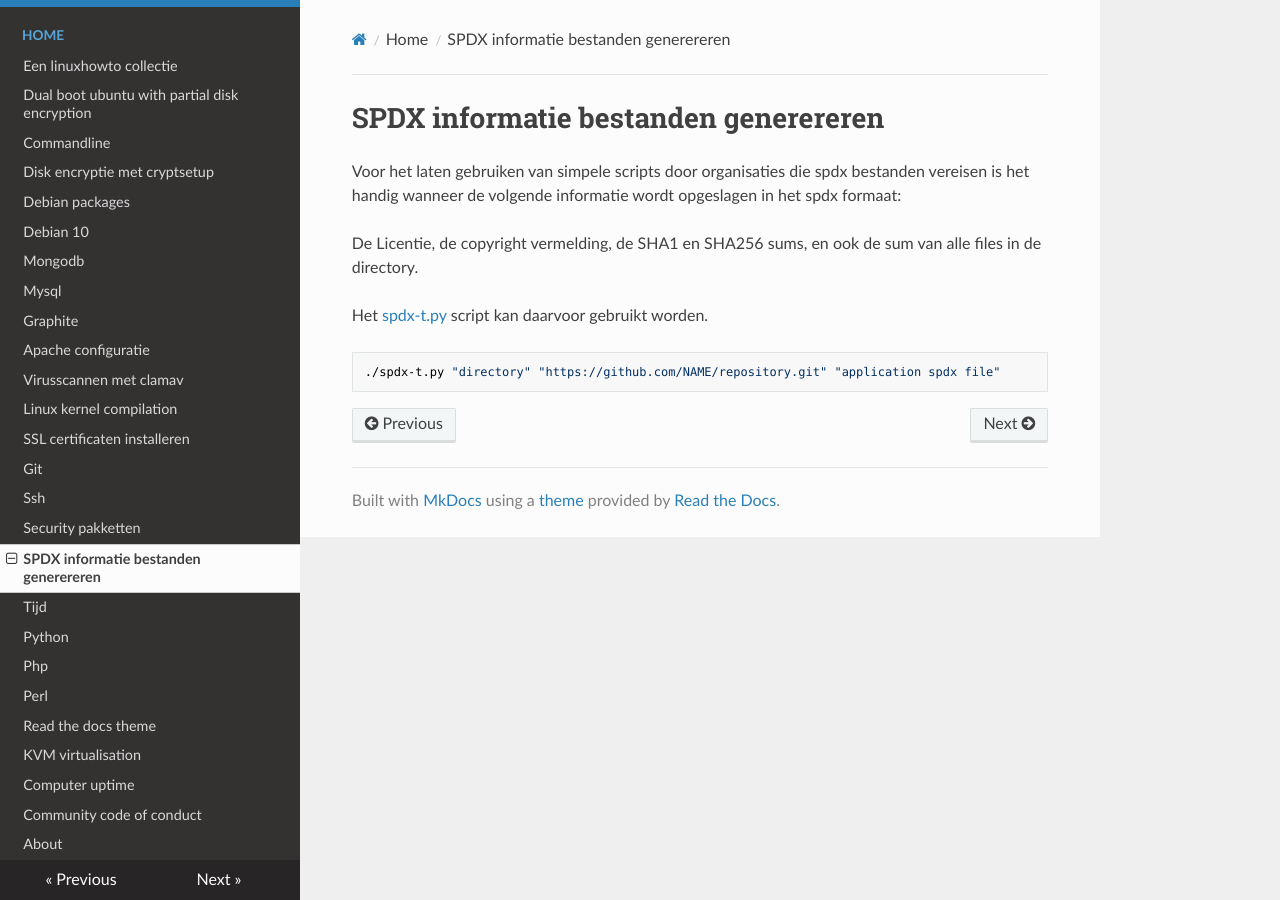
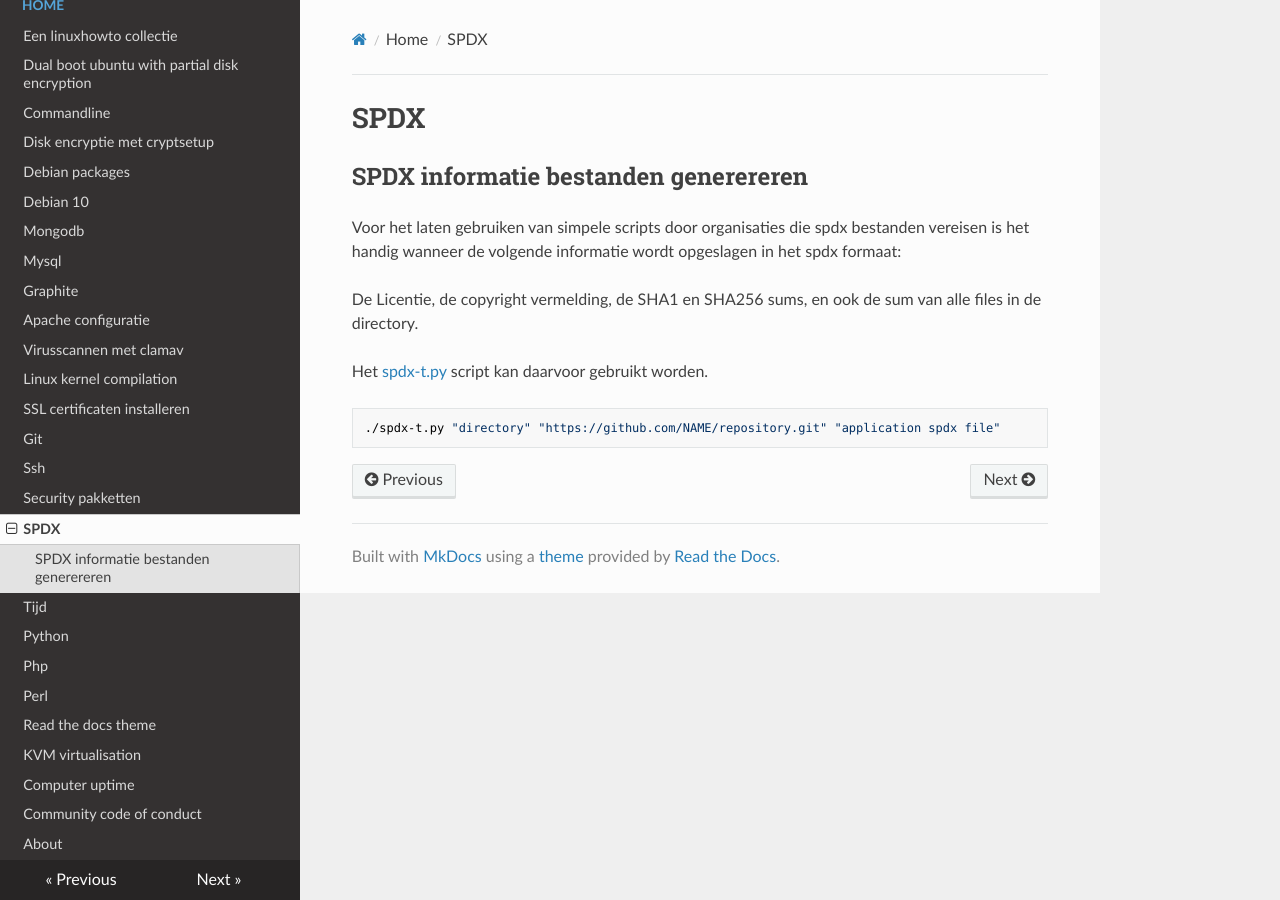
Before and after one commit to MatthewBuchananAstley/linuxhowto, an MkDocs documentation site: the page built from docs/spdx.md, in a window 1280 px wide. Built offline with MkDocs 1.6.1, drawn with Linux system fonts in a browser that asks for light colours; nearby versions of some CDN libraries.

Commit message:
added spdx information

```diff
--- a/docs/spdx.md
+++ b/docs/spdx.md
@@ -1,4 +1,6 @@
-# SPDX informatie bestanden generereren
+# SPDX
+
+## SPDX informatie bestanden generereren
 
 Voor het laten gebruiken van simpele scripts door organisaties die spdx bestanden vereisen is het handig wanneer de volgende informatie wordt opgeslagen in het spdx formaat:
 
```
